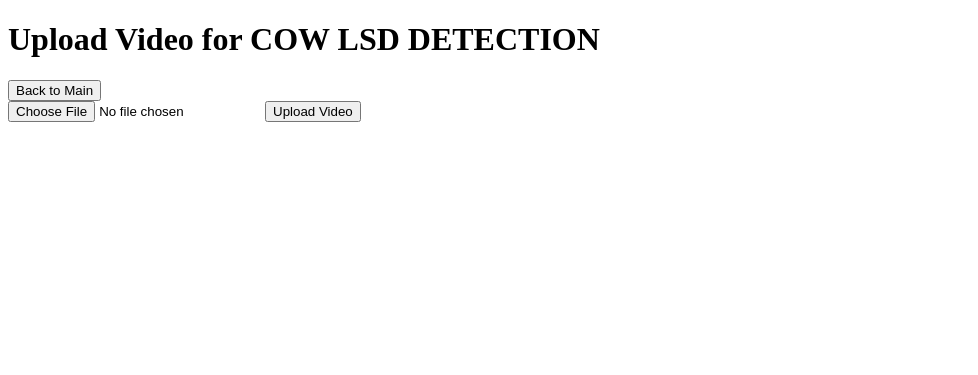
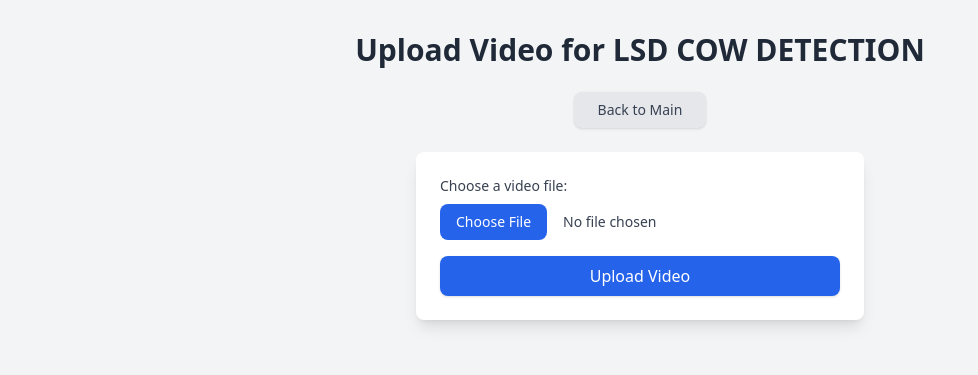
Before and after one commit to kevinherijanto24/lsddetection, a Flask app: page /upload in a window 1280 px wide. Shown: the top 375 px of the page, without its empty margins (0-978 px from the left). Run offline with Flask 3, Linux system fonts and the light colour scheme; some libraries are stand-ins or nearby versions.

Commit message:
second commit

```diff
--- a/templates/upload.html
+++ b/templates/upload.html
@@ -1,26 +1,58 @@
 <!DOCTYPE html>
 <html lang="en">
+
 <head>
     <meta charset="UTF-8">
     <meta name="viewport" content="width=device-width, initial-scale=1.0">
-  <title>Video Upload for Object Detection</title>
+    <title>Video Upload for LSD COW DETECTION</title>
+    <script src="https://cdn.tailwindcss.com"></script>
 </head>
-<body>
-  <h1>Upload Video for COW LSD DETECTION</h1>
+
+<body class="bg-gray-100 font-sans">
+    <div class="container mx-auto px-4 py-8">
+        <!-- Page Title -->
+        <h1 class="text-3xl font-semibold text-center text-gray-800 mb-6">
+            Upload Video for LSD COW DETECTION
+        </h1>
+
+        <!-- Back to Main Button -->
+        <div class="text-center mb-6">
             <button
                 class="px-6 py-2 bg-gray-200 text-gray-700 text-sm font-medium rounded-lg shadow hover:bg-gray-300 focus:outline-none focus:ring-2 focus:ring-gray-400"
-  onclick="window.location.href='';">
+                onclick="window.location.href='/';">
                 Back to Main
             </button>
+        </div>
+
         <!-- Video Upload Form -->
-  <form id="uploadForm" enctype="multipart/form-data">
-    <input type="file" name="video" accept="video/*" required />
-    <button type="submit">Upload Video</button>
+        <div class="bg-white rounded-lg shadow-lg p-6 max-w-md mx-auto">
+            <form id="uploadForm" enctype="multipart/form-data" class="space-y-4">
+                <!-- File Input -->
+                <div>
+                    <label class="block text-sm font-medium text-gray-700 mb-2">Choose a video file:</label>
+                    <input type="file" name="video" accept="video/*" required
+                        class="block w-full text-sm text-gray-700 file:mr-4 file:py-2 file:px-4 file:rounded-lg file:border-0 file:bg-blue-600 file:text-white hover:file:bg-blue-500 focus:outline-none" />
+                </div>
+
+                <!-- Submit Button -->
+                <button type="submit"
+                    class="w-full px-4 py-2 bg-blue-600 text-white font-medium rounded-lg shadow hover:bg-blue-500 focus:outline-none focus:ring-2 focus:ring-blue-300">
+                    Upload Video
+                </button>
             </form>
+        </div>
 
+        <!-- Status Message -->
+        <div id="status" class="text-center text-gray-700 text-sm mt-6"></div>
 
-  <h3 id="status"></h3>
-  <a id="downloadLink" href="" style="display:none;" download>Download Processed Video</a>
+        <!-- Download Processed Video -->
+        <div class="text-center mt-4">
+            <a id="downloadLink" href="" style="display: none;"
+                class="px-4 py-2 bg-green-600 text-white text-sm font-medium rounded-lg shadow hover:bg-green-500 focus:outline-none focus:ring-2 focus:ring-green-300">
+                Download Processed Video
+            </a>
+        </div>
+    </div>
 
     <script>
         const form = document.getElementById('uploadForm');
@@ -52,4 +84,5 @@ Back to Main
         });
     </script>
 </body>
+
 </html>
```
Lines whose indentation alone changed are shown as unchanged.
